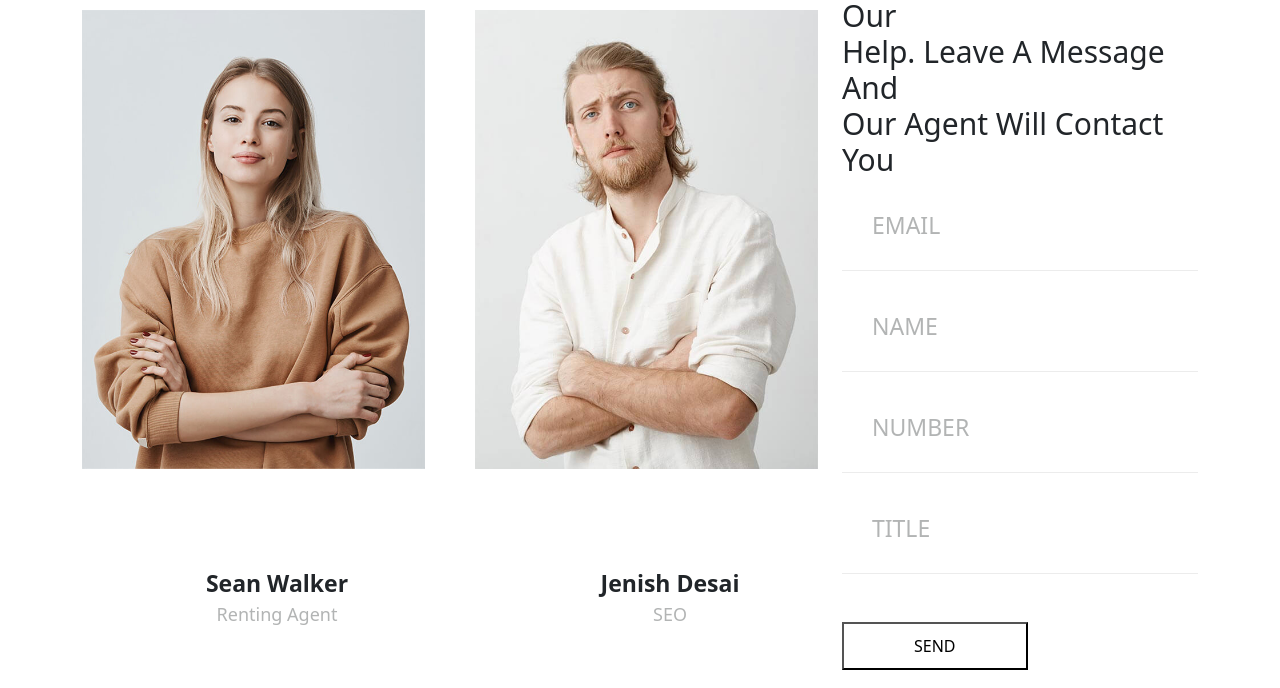
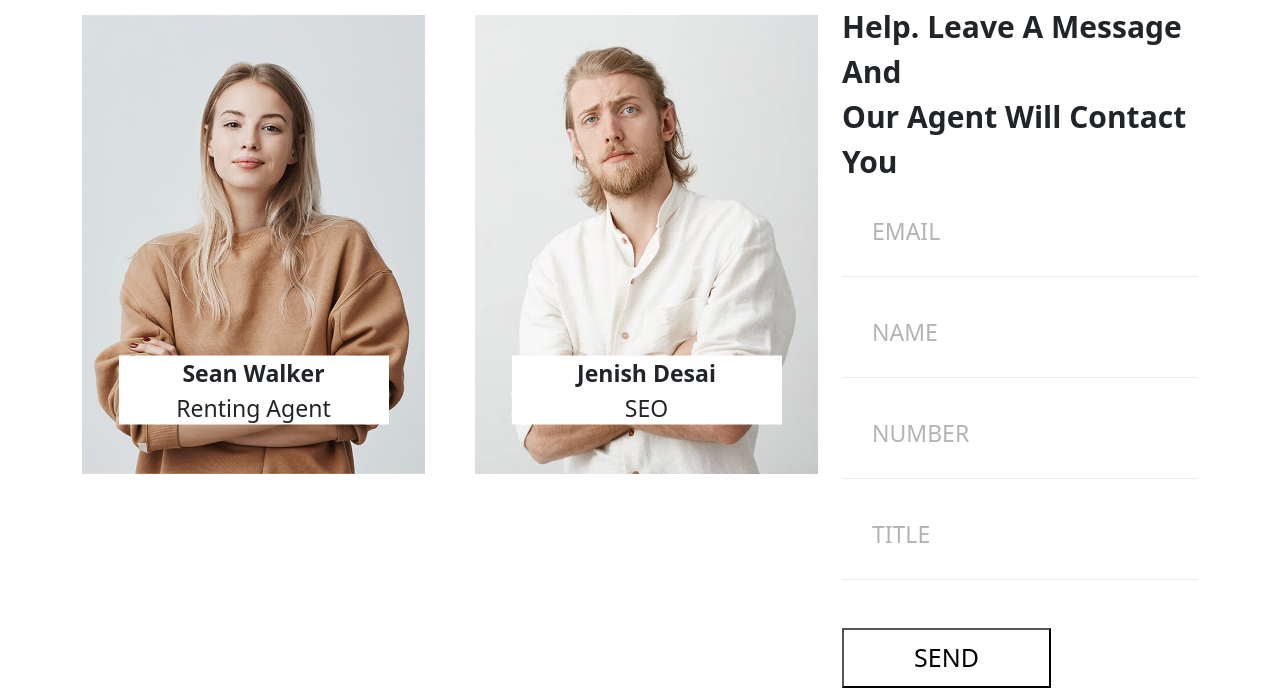
Before and after one commit to IrenAnna/hw-12, a website: page index.html in a window 1280 px wide. Shown: the part 160-848 px from the top of the page. Drawn offline with nearby package versions, Linux system fonts and the light colour scheme.

Commit message:
переробила всі помилки

```diff
--- a/css/style.css
+++ b/css/style.css
@@ -19,22 +19,18 @@ img {
 .women,
 .men {
     width: 270px;
-    height: 74px;
     display: block;
     position: absolute;
     content: "";
     background: white;
-    bottom: 30px;
-    left: 60px;
-    right: 30px;
+    bottom: 15px;
+    right: 50%;
+    left: 50%;
     text-align: center;
     font-size: 23px;
+    transform: translate(-50%,-50%);
 }
 
-p {
-    font-size: 18px;
-    color: rgba(108, 112, 112, 0.52);
-}
 
 form {
     width: 100%;
@@ -47,7 +43,7 @@ input:focus {
 
 input {
     resize: none;
-    color: rgba(108, 112, 112, 0.13);
+    color: rgb(113, 101, 113);
     width: 100%;
     border: none;
     background: none;
@@ -61,14 +57,17 @@ input::placeholder {
 }
 
 button {
-    padding: 10px 70px;
+    padding: 9px 70px;
     background: #fff;
+    cursor: pointer;
+    font-size: 25px;
 }
 
 button:hover {
     background-color: #999999;
 }
 
-h3 {
+.zag {
     font-size: 30px;
+
 }
--- a/index.html
+++ b/index.html
@@ -12,24 +12,29 @@
 <body>
 
 <div class="container mt-4">
-    <h1 class="mb-0">Our Team</h1>
+
     <div class="row">
-
-        <div class="col-8 d-flex mt-5">
-            <div class="position-relative w">
+        <div class="col-8">
+            <div class="zag mb-2"><b>Our Team</b></div>
+            <div class="d-flex justify-content-between">
+                <div class="position-relative mt-5 w">
                     <img src="./img/women.png" alt="#">
                     <div class="women"><b>Sean Walker</b><br>
-                    <p>Renting Agent</p>
+                        <div>Renting Agent</div>
                     </div>
                 </div>
-            <div class="position-relative">
+                <div class="position-relative mt-5">
                     <img src="./img/men.png" alt="#">
                     <div class="men"><b>Jenish Desai</b>
-                    <p>SEO</p></div>
+                        <div>SEO</div>
+                    </div>
+                </div>
             </div>
         </div>
         <div class="col-4">
-            <h3>Building a Future With Our <br>Help. Leave A Message And <br>Our Agent Will Contact You</h3>
+
+                <div class="zag mb-2"><b>Building a Future With Our <br>Help. Leave A Message And <br>Our Agent Will
+                    Contact You</b></div>
                 <form action="#">
                     <div class="mb-3">
                         <input type="text" placeholder="EMAIL">
```
Lines whose indentation alone changed are shown as unchanged.
